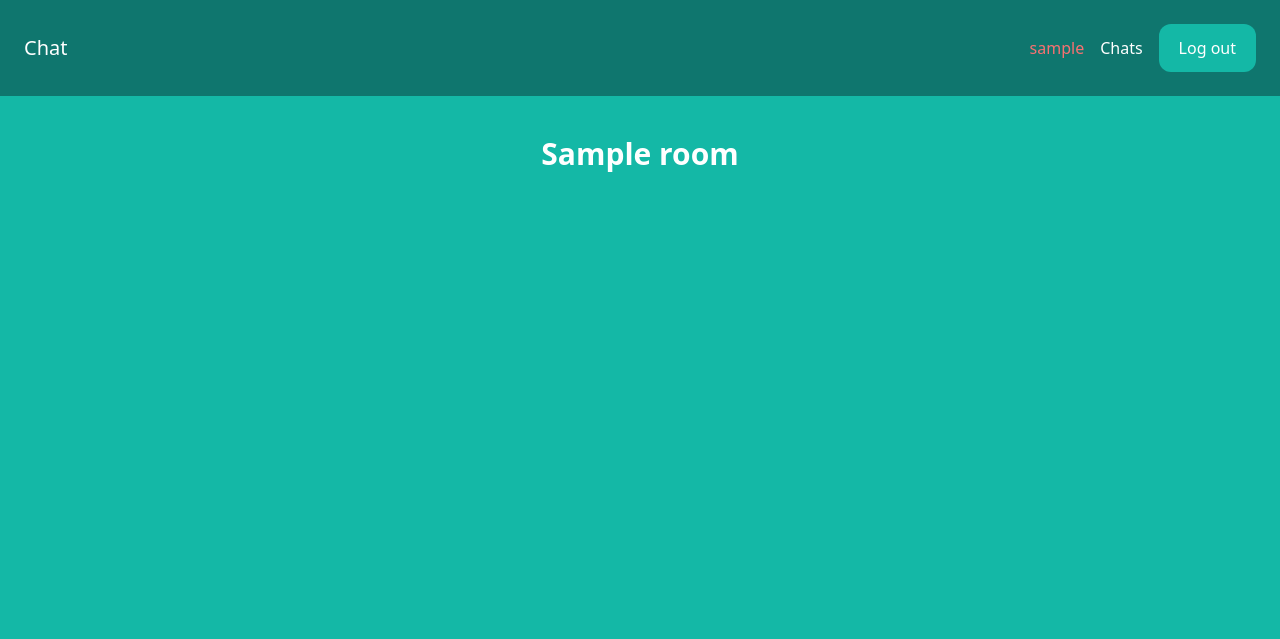
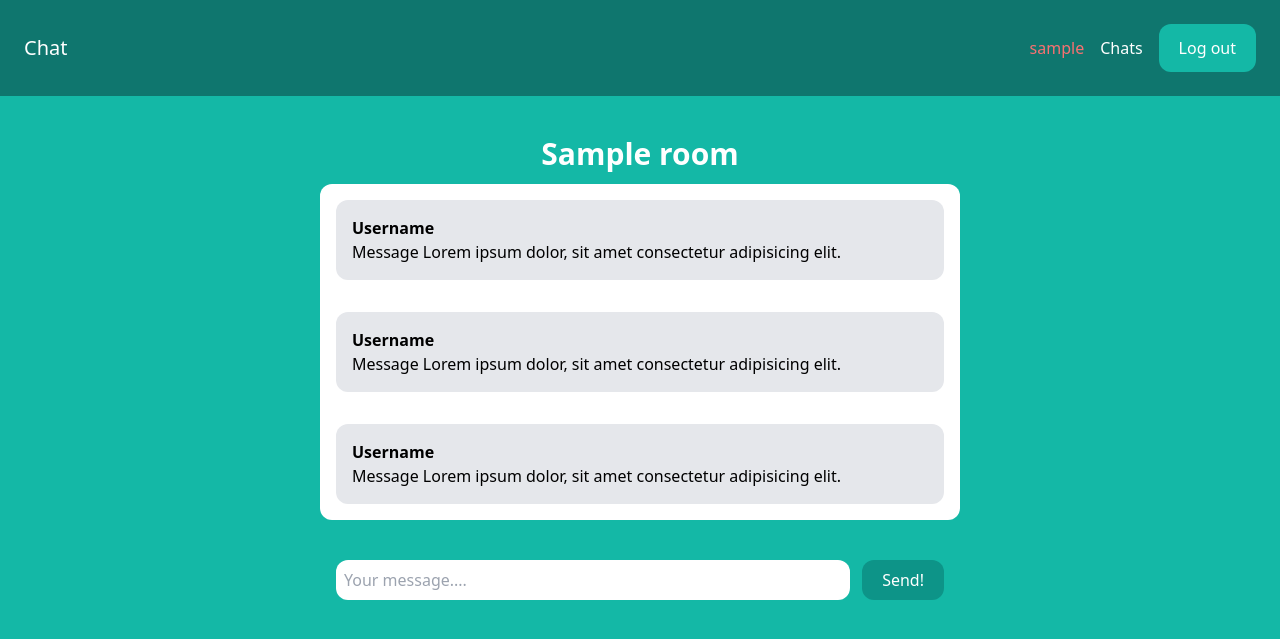
Before and after one commit to jbcorel/Django-messenger, a Django app: a page that uses messenger/chats/templates/chats/room.html in a window 1280 px wide. Shown: the top 639 px of the page. Run offline with Django 5.2, Linux system fonts and the light colour scheme; a user stored in the database is signed in; tables that the repository leaves empty hold one stand-in row (values such as "Sample post"); some libraries are stand-ins or nearby versions.

Commit message:
implemented asgi chat consumers

```diff
--- /dev/null
+++ b/messenger/chats/routing.py
@@ -0,0 +1,6 @@
+from django.urls import path
+from . import consumers
+
+websocket_urlpatterns = [
+    path('ws/<str:room_name>/',consumers.ChatConsumer.as_asgi()),
+]
--- a/messenger/chats/templates/chats/room.html
+++ b/messenger/chats/templates/chats/room.html
@@ -1,9 +1,36 @@
 {% extends 'users/base.html' %}
-
+{% load static %}
 {% block title %}{{room.name}}{% endblock %}
 
 {% block content %}
     <div class="text-center font-semibold text-3xl text-white mt-10">
         <h1>{{room.name}}</h1>
     </div>
+    <div class="lg:w-2/4 mx-4 lg:mx-auto bg-white rounded-xl mt-3">
+        <div class="chat-messages space-y-3 p-4" id="chat-messages">
+            <div class="p-4 bg-gray-200 rounded-xl">
+                <p class="font-semibold">Username</p>
+                <p class="">Message Lorem ipsum dolor, sit amet consectetur adipisicing elit.</p>
+            </div>
+        </div>
+        <div class="chat-messages space-y-3 p-4" id="chat-messages">
+            <div class="p-4 bg-gray-200 rounded-xl">
+                <p class="font-semibold">Username</p>
+                <p class="">Message Lorem ipsum dolor, sit amet consectetur adipisicing elit.</p>
+            </div>
+        </div>
+        <div class="chat-messages space-y-3 p-4" id="chat-messages">
+            <div class="p-4 bg-gray-200 rounded-xl">
+                <p class="font-semibold">Username</p>
+                <p class="">Message Lorem ipsum dolor, sit amet consectetur adipisicing elit.</p>
+            </div>
+        </div>
+    </div>
+    <div class="lg:w-2/4 mt-6 mx-4 lg:mx-auto p-4 bg-w rounded-xl">
+        <form action="." method="post" class="flex">
+            {% csrf_token %}
+            <input type="text" name="messageBody" class="rounded-xl bg-white flex-1 mr-3 h-10 p-2" placeholder="Your message...." id="chat-message-input">
+            <button class="px-5 py-2 rounded-xl text-white bg-teal-600 hover:bg-teal-700" id="input-btn-send">Send!</button>
+    </form>
+    </div>
 {%endblock%}
--- a/messenger/chats/views.py
+++ b/messenger/chats/views.py
@@ -7,6 +7,7 @@ def show_chats(request):
     rooms =  Room.objects.all()
     return render(request, template_name='chats/chats.html', context={'rooms': rooms})
 
+@login_required
 def room(request, slug):
     room_to_show = Room.objects.get(slug=slug)
     return render(request, 'chats/room.html', {'room':room_to_show})
--- a/messenger/messenger/settings.py
+++ b/messenger/messenger/settings.py
@@ -78,6 +78,11 @@ TEMPLATES = [
 WSGI_APPLICATION = 'messenger.wsgi.application'
 ASGI_APPLICATION = 'messenger.asgi.application'
 
+CHANNEL_LAYERS = {
+    'default': {
+        'BACKEND': 'channels.layers.InMemoryChannelLayer'
+    }
+}
 
 # Database
 # https://docs.djangoproject.com/en/5.0/ref/settings/#databases
```
Also changed, not shown: messenger/chats/consumers.py (added, +22 -0 lines), messenger/messenger/asgi.py (+15 -10 lines), messenger/chats/static/chats/send_btn.jpg (added), messenger/chats/urls.py (line endings or trailing spaces).
